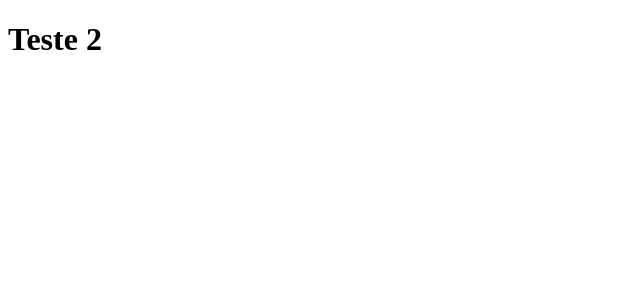
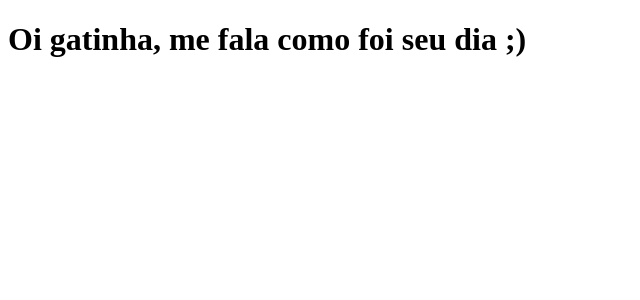
Before and after one commit to PauloSpachi85/clone-tabnews, a Next.js app: page / in a window 1280 px wide. Shown: the top 300 px of the page, without its empty margins (0-640 px from the left). Built offline with nearby package versions, Linux system fonts and the light colour scheme.

Commit message:
Adicona o arquivo .gitignore

```diff
--- a/pages/index.js
+++ b/pages/index.js
@@ -1,5 +1,5 @@
 function Home(){
-    return <h1>Teste 2</h1>
+    return <h1>Oi gatinha, me fala como foi seu dia ;)</h1>
 }
 
 export default Home;
```
Also changed, not shown: 1 other file (tests, documents, lock files or other folders).
